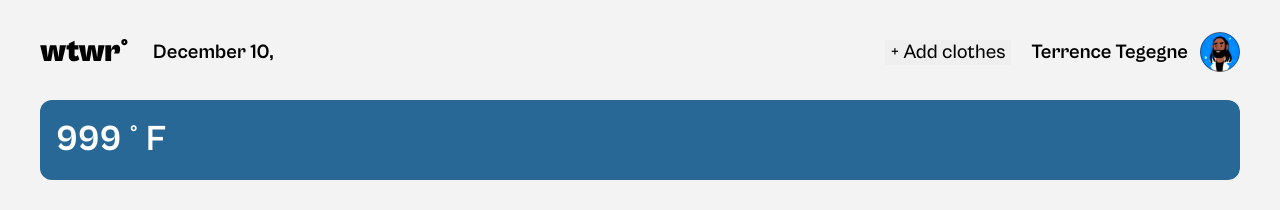
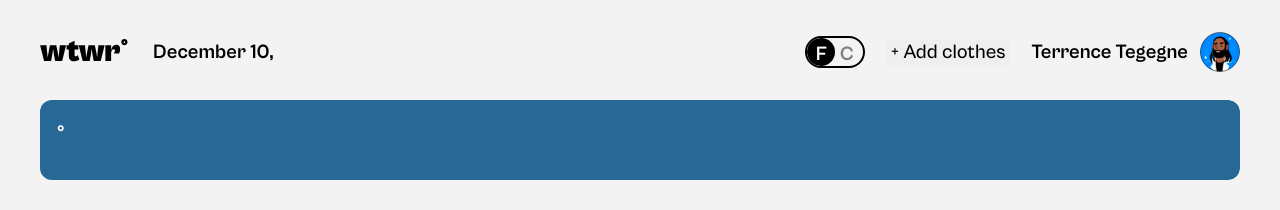
Before and after one commit to c2yz4rp/se_project_react, a React (Vite) app: page / in a window 1280 px wide. Shown: the top 210 px of the page. Built offline with nearby package versions, Linux system fonts and the light colour scheme; no server answers.

Commit message:
first update

```diff
--- a/src/components/App/App.jsx
+++ b/src/components/App/App.jsx
@@ -8,6 +8,7 @@ import ModalWithForm from "../ModalWithForm/ModalWithForm";
 import ItemModal from "../ItemModal/ItemModal";
 import Footer from "../Footer/Footer";
 import { getWeather, filterWeatherData } from "../../utils/weatherApi";
+import CurrentTemperatureUnitContext from "../contexts/CurrentTemperatureUnitContext";
 
 function App() {
   const [weatherData, setWeatherData] = useState({
@@ -17,6 +18,12 @@ function App() {
   });
   const [activeModal, setActiveModal] = useState("");
   const [selectedCard, setSelectedCard] = useState({});
+  const [currentTemperatureUnit, setCurrentTemperatureUnit] = useState("F");
+
+  const handleToggleSwitchChange = () => {
+    setCurrentTemperatureUnit(currentTemperatureUnit === "F" ? "C" : "F");
+  };
+  console.log(currentTemperatureUnit);
 
   const handleCardClick = (card) => {
     setActiveModal("preview");
@@ -41,6 +48,9 @@ function App() {
   }, []);
 
   return (
+    <CurrentTemperatureUnitContext.Provider
+      value={(currentTemperatureUnit, handleToggleSwitchChange)}
+    >
       <div className="page">
         <div className="page__content">
           <Header handleAddClick={handleAddClick} weatherData={weatherData} />
@@ -72,7 +82,10 @@ function App() {
           </label>
           <fieldset className="modal__radio-buttons">
             <legend className="modal__legend">Select the weather type:</legend>
-          <label htmlFor="hot" className="modal__label modal__label_type_radio">
+            <label
+              htmlFor="hot"
+              className="modal__label modal__label_type_radio"
+            >
               <input
                 type="radio"
                 id="hot"
@@ -114,6 +127,7 @@ function App() {
         />
         <Footer />
       </div>
+    </CurrentTemperatureUnitContext.Provider>
   );
 }
 
--- a/src/components/Header/Header.css
+++ b/src/components/Header/Header.css
@@ -13,8 +13,9 @@
 }
 
 .header__add-clothes-btn {
-  margin: 0 20px 0 auto;
+  margin: 0 20px 0 20px;
   border-style: none;
+  cursor: pointer;
 }
 
 .header__user-container {
--- a/src/components/Header/Header.jsx
+++ b/src/components/Header/Header.jsx
@@ -1,6 +1,7 @@
 import "./Header.css";
 import logo from "../../images/logo.svg";
 import avatar from "../../images/avatar.svg";
+import ToggleSwitch from "../ToggleSwitch/ToggleSwitch";
 
 function Header({ handleAddClick, weatherData }) {
   const currentDate = new Date().toLocaleString("default", {
@@ -14,6 +15,7 @@ function Header({ handleAddClick, weatherData }) {
       <p className="header__date-n-location">
         {currentDate}, {weatherData.city}
       </p>
+      <ToggleSwitch />
       <button
         onClick={handleAddClick}
         type="button"
--- a/src/components/ItemCard/ItemCard.css
+++ b/src/components/ItemCard/ItemCard.css
@@ -6,6 +6,7 @@
   justify-content: center;
   border: #00000099 1px solid;
   border-radius: 20px;
+  cursor: pointer;
 }
 
 .card__name {
--- a/src/components/ItemModal/ItemModal.css
+++ b/src/components/ItemModal/ItemModal.css
@@ -20,6 +20,7 @@
   border: none;
   width: 16px;
   height: 16px;
+  cursor: pointer;
 }
 
 .modal__footer {
--- a/src/components/ModalWithForm/ModalWithForm.css
+++ b/src/components/ModalWithForm/ModalWithForm.css
@@ -24,6 +24,7 @@
   position: absolute;
   top: 20px;
   right: 28px;
+  cursor: pointer;
 }
 
 .modal__content {
--- /dev/null
+++ b/src/components/ToggleSwitch/ToggleSwitch.css
@@ -0,0 +1,50 @@
+.toggle-switch {
+  margin-left: auto;
+  width: 56px;
+  height: 28px;
+  border: 2px solid #000;
+  border-radius: 20px;
+  cursor: pointer;
+  overflow: hidden;
+  position: relative;
+}
+
+.toggle-switch__checkbox {
+  opacity: 0;
+}
+
+.toggle-switch__circle {
+  background-color: #000;
+  width: 28px;
+  height: 28px;
+  position: absolute;
+  border-radius: 50%;
+  left: 0;
+  transition: all 1s;
+}
+
+.toggle-switch__text {
+  position: absolute;
+  color: gray;
+  top: 5px;
+}
+
+.toggle-switch__text_F {
+  left: 9px;
+}
+
+.toggle-switch__text_C {
+  right: 9px;
+}
+
+.toggle-switch__checkbox:checked ~ .toggle-switch__circle {
+  left: 28px;
+}
+
+.toggle-switch__checkbox:not(:checked) ~ .toggle-switch__text_F {
+  color: #fff;
+}
+
+.toggle-switch__checkbox:checked ~ .toggle-switch__text_C {
+  color: #fff;
+}
--- /dev/null
+++ b/src/components/ToggleSwitch/ToggleSwitch.jsx
@@ -0,0 +1,23 @@
+import "./ToggleSwitch.css";
+import { useContext } from "react";
+import CurrentTemperatureUnitContext from "../contexts/CurrentTemperatureUnitContext";
+
+export default function ToggleSwitch() {
+  const { handleToggleSwitchChange, currentTemperatureUnit } = useContext(
+    CurrentTemperatureUnitContext
+  );
+
+  console.log(currentTemperatureUnit);
+  return (
+    <label className="toggle-switch">
+      <input
+        onChange={handleToggleSwitchChange}
+        type="checkbox"
+        className="toggle-switch__checkbox"
+      />
+      <span className="toggle-switch__circle"></span>
+      <span className="toggle-switch__text toggle-switch__text_F">F</span>
+      <span className="toggle-switch__text toggle-switch__text_C">C</span>
+    </label>
+  );
+}
--- a/src/components/WeatherCard/WeatherCard.jsx
+++ b/src/components/WeatherCard/WeatherCard.jsx
@@ -1,7 +1,11 @@
 import "./WeatherCard.css";
 import { defaultWeatherOptions, weatherOptions } from "../../utils/constants";
+import CurrentTemperatureUnitContext from "../contexts/CurrentTemperatureUnitContext";
+import { useContext } from "react";
 
-function WeatherCard({ weatherData }) {
+const WeatherCard = ({ weatherData }) => {
+  const { currentTemperatureUnit } = useContext(CurrentTemperatureUnitContext);
+
   const filteredOptions = weatherOptions.filter((option) => {
     return (
       option.day === weatherData.isDay &&
@@ -18,7 +22,9 @@ function WeatherCard({ weatherData }) {
 
   return (
     <section className="weather-card">
-      <p className="weather-card__temp">{weatherData.temp.F} &deg; F</p>
+      <div className="weather-card__temp">
+        {weatherData.temp[currentTemperatureUnit]} ° {currentTemperatureUnit}
+      </div>
       <img
         src={weatherOption?.url}
         alt={`Card showing ${weatherOption?.day ? "day" : "night"}time ${
@@ -28,6 +34,6 @@ function WeatherCard({ weatherData }) {
       />
     </section>
   );
-}
+};
 
 export default WeatherCard;
--- /dev/null
+++ b/src/components/contexts/CurrentTemperatureUnitContext.jsx
@@ -0,0 +1,5 @@
+import { createContext } from "react";
+
+const CurrentTemperatureUnitContext = createContext();
+
+export default CurrentTemperatureUnitContext;
--- a/src/utils/weatherApi.js
+++ b/src/utils/weatherApi.js
@@ -13,7 +13,10 @@ export const getWeather = ({ latitude, longitude }, APIkey) => {
 export const filterWeatherData = (data) => {
   const result = {};
   result.city = data.name;
-  result.temp = { F: data.main.temp };
+  result.temp = {
+    F: Math.round(data.main.temp),
+    C: Math.round(((data.main.temp - 32) * 5) / 9),
+  };
   result.type = getWeatherType(result.temp.F);
   result.condition = data.weather[0].main.toLowerCase();
   result.isDay = isDay(data.sys, Date.now());
```
Lines whose indentation alone changed are shown as unchanged.
